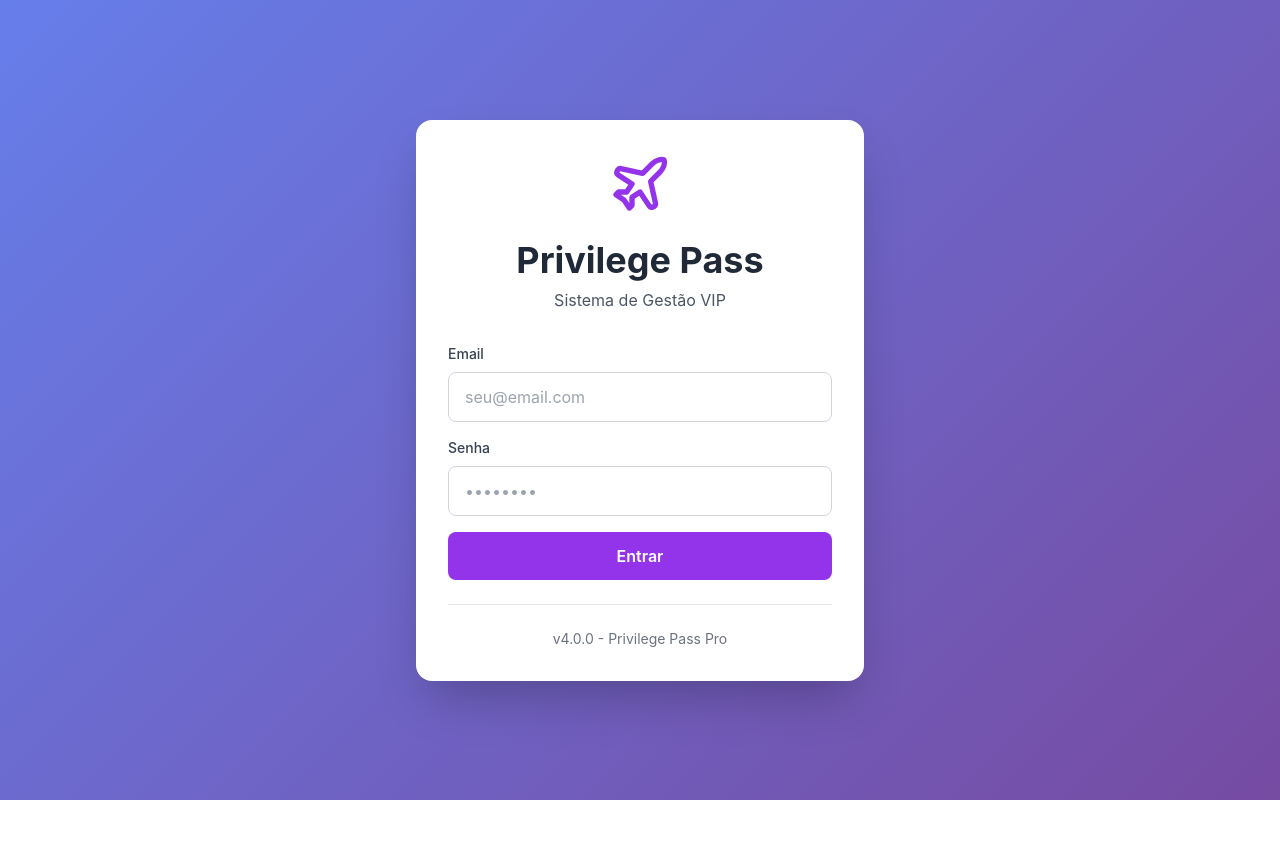
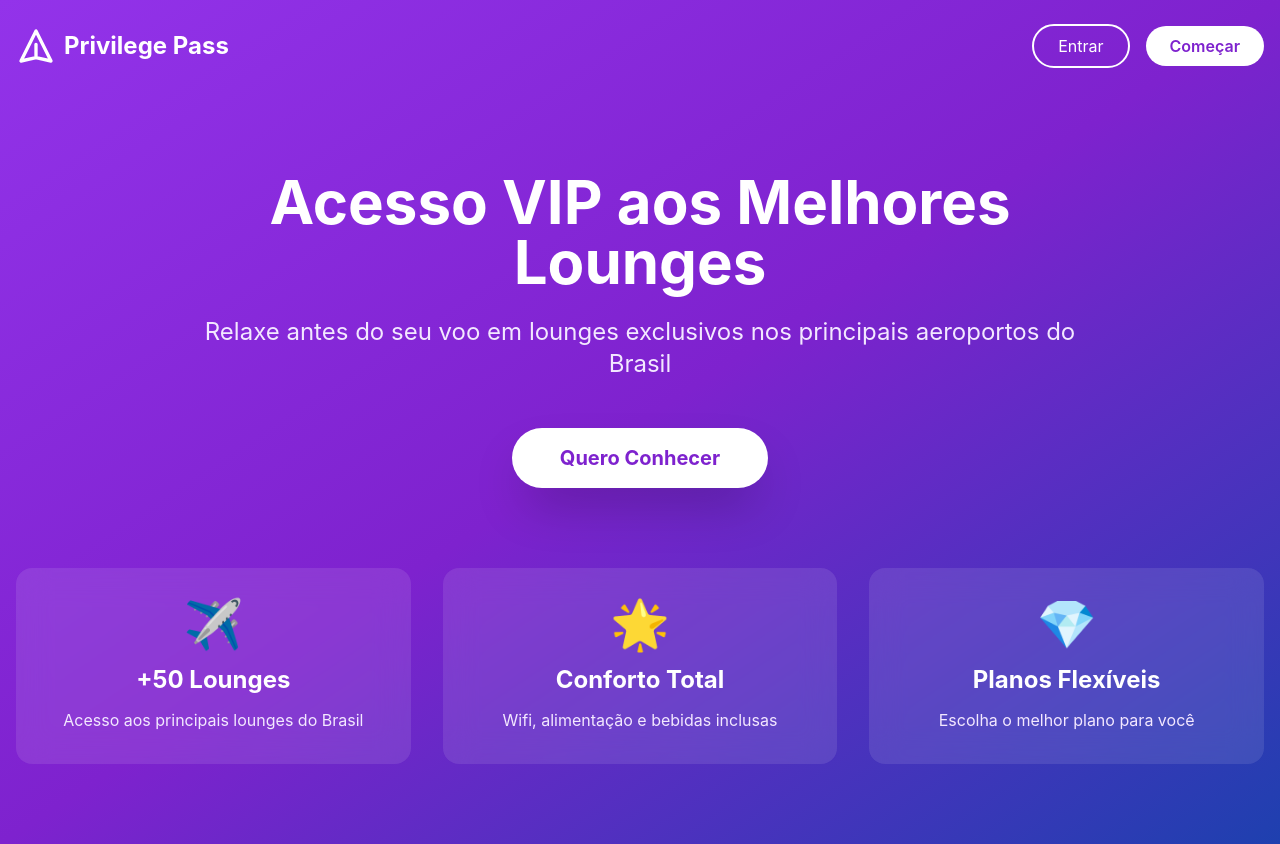
Before and after one commit to privipass-oss/Privi_pass, a React (Vite) app: page / in a window 1280 px wide. Before the commit the page ends 800 px from the top, so only its background shows below. Built offline with nearby package versions, Linux system fonts and the light colour scheme; no server answers.

Commit message:
Update App.tsx

```diff
--- a/src/App.tsx
+++ b/src/App.tsx
@@ -1,320 +1,249 @@
-import { useState, useEffect } from 'react'
-import { supabase } from './lib/supabase'
-import { Plane, Users, Package, TrendingUp, LogOut, Menu, X } from 'lucide-react'
+import { useState, useEffect } from 'react';
+import { supabase } from './lib/supabase';
+import { LogOut, Menu, X, User } from 'lucide-react';
 
-type Screen = 'login' | 'dashboard' | 'clientes' | 'parceiros' | 'produtos'
-
-interface User {
-  id: string
-  email: string
-  role: string
+// Importar tipos
+interface Customer {
+  id: string;
+  name: string;
+  email: string;
+  phone: string;
+  cpf: string;
+  membership_type: string;
+  status: string;
+  created_at: string;
 }
 
+interface Partner {
+  id: string;
+  name: string;
+  airport_code: string;
+  terminal: string;
+  location: string;
+  type: string;
+  status: string;
+}
+
+type UserRole = 'admin' | 'customer' | 'partner';
+type Screen = 'landing' | 'login' | 'register' | 'dashboard' | 'client' | 'partner' | 'members' | 'partners' | 'products' | 'settings';
+
 function App() {
-  const [screen, setScreen] = useState<Screen>('login')
-  const [user, setUser] = useState<User | null>(null)
-  const [email, setEmail] = useState('')
-  const [password, setPassword] = useState('')
-  const [loading, setLoading] = useState(false)
-  const [menuOpen, setMenuOpen] = useState(false)
+  const [currentScreen, setCurrentScreen] = useState<Screen>('landing');
+  const [user, setUser] = useState<any>(null);
+  const [userRole, setUserRole] = useState<UserRole | null>(null);
+  const [loading, setLoading] = useState(true);
+  const [menuOpen, setMenuOpen] = useState(false);
 
   useEffect(() => {
-    checkSession()
-  }, [])
+    checkUser();
+  }, []);
 
-  const checkSession = async () => {
-    const { data: { session } } = await supabase.auth.getSession()
+  const checkUser = async () => {
+    try {
+      const { data: { session } } = await supabase.auth.getSession();
+
       if (session?.user) {
-      setUser({
-        id: session.user.id,
-        email: session.user.email || '',
-        role: 'admin'
-      })
-      setScreen('dashboard')
+        setUser(session.user);
+        // Determinar role do usuário
+        const email = session.user.email || '';
+        if (email.includes('admin') || email.includes('@privilegepass.com')) {
+          setUserRole('admin');
+          setCurrentScreen('dashboard');
+        } else {
+          setUserRole('customer');
+          setCurrentScreen('client');
         }
+      } else {
+        setCurrentScreen('landing');
+      }
+    } catch (error) {
+      console.error('Erro ao verificar sessão:', error);
+    } finally {
+      setLoading(false);
+    }
+  };
+
+  const handleLogout = async () => {
+    await supabase.auth.signOut();
+    setUser(null);
+    setUserRole(null);
+    setCurrentScreen('landing');
+    setMenuOpen(false);
+  };
+
+  if (loading) {
+    return (
+      <div className="min-h-screen flex items-center justify-center bg-gradient-to-br from-purple-600 to-blue-500">
+        <div className="text-center">
+          <div className="animate-spin rounded-full h-16 w-16 border-t-4 border-white mx-auto mb-4"></div>
+          <p className="text-white text-lg">Carregando...</p>
+        </div>
+      </div>
+    );
   }
 
-  const handleLogin = async (e: React.FormEvent) => {
-    e.preventDefault()
-    setLoading(true)
+  // LANDING PAGE
+  if (currentScreen === 'landing') {
+    return (
+      <div className="min-h-screen bg-gradient-to-br from-purple-600 via-purple-700 to-blue-800">
+        <header className="container mx-auto px-4 py-6">
+          <div className="flex justify-between items-center">
+            <div className="flex items-center space-x-2">
+              <svg className="w-10 h-10 text-white" fill="none" stroke="currentColor" viewBox="0 0 24 24">
+                <path strokeLinecap="round" strokeLinejoin="round" strokeWidth={2} d="M12 19l9 2-9-18-9 18 9-2zm0 0v-8" />
+              </svg>
+              <span className="text-2xl font-bold text-white">Privilege Pass</span>
+            </div>
+            <div className="space-x-4">
+              <button
+                onClick={() => setCurrentScreen('login')}
+                className="px-6 py-2 text-white border-2 border-white rounded-full hover:bg-white hover:text-purple-700 transition"
+              >
+                Entrar
+              </button>
+              <button
+                onClick={() => setCurrentScreen('register')}
+                className="px-6 py-2 bg-white text-purple-700 rounded-full hover:bg-purple-100 transition font-semibold"
+              >
+                Começar
+              </button>
+            </div>
+          </div>
+        </header>
 
-    try {
-      const { data, error } = await supabase.auth.signInWithPassword({
-        email,
-        password
-      })
+        <main className="container mx-auto px-4 py-20">
+          <div className="text-center max-w-4xl mx-auto">
+            <h1 className="text-6xl font-bold text-white mb-6">
+              Acesso VIP aos Melhores Lounges
+            </h1>
+            <p className="text-2xl text-purple-100 mb-12">
+              Relaxe antes do seu voo em lounges exclusivos nos principais aeroportos do Brasil
+            </p>
+            <button
+              onClick={() => setCurrentScreen('register')}
+              className="px-12 py-4 bg-white text-purple-700 text-xl rounded-full hover:bg-purple-100 transition font-bold shadow-2xl"
+            >
+              Quero Conhecer
+            </button>
+          </div>
 
-      if (error) throw error
-
-      if (data.user) {
-        setUser({
-          id: data.user.id,
-          email: data.user.email || '',
-          role: 'admin'
-        })
-        setScreen('dashboard')
-      }
-    } catch (error: any) {
-      alert('Erro ao fazer login: ' + error.message)
-    } finally {
-      setLoading(false)
-    }
+          <div className="grid grid-cols-1 md:grid-cols-3 gap-8 mt-20">
+            <div className="bg-white/10 backdrop-blur-lg rounded-2xl p-8 text-center">
+              <div className="text-5xl mb-4">✈️</div>
+              <h3 className="text-2xl font-bold text-white mb-3">+50 Lounges</h3>
+              <p className="text-purple-100">Acesso aos principais lounges do Brasil</p>
+            </div>
+            <div className="bg-white/10 backdrop-blur-lg rounded-2xl p-8 text-center">
+              <div className="text-5xl mb-4">🌟</div>
+              <h3 className="text-2xl font-bold text-white mb-3">Conforto Total</h3>
+              <p className="text-purple-100">Wifi, alimentação e bebidas inclusas</p>
+            </div>
+            <div className="bg-white/10 backdrop-blur-lg rounded-2xl p-8 text-center">
+              <div className="text-5xl mb-4">💎</div>
+              <h3 className="text-2xl font-bold text-white mb-3">Planos Flexíveis</h3>
+              <p className="text-purple-100">Escolha o melhor plano para você</p>
+            </div>
+          </div>
+        </main>
+      </div>
+    );
   }
 
-  const handleLogout = async () => {
-    await supabase.auth.signOut()
-    setUser(null)
-    setScreen('login')
-    setMenuOpen(false)
-  }
-
-  if (screen === 'login') {
+  // LOGIN SCREEN
+  if (currentScreen === 'login') {
     return (
-      <div className="min-h-screen flex items-center justify-center p-4">
+      <div className="min-h-screen flex items-center justify-center bg-gradient-to-br from-purple-600 to-blue-500 p-4">
         <div className="bg-white rounded-2xl shadow-2xl p-8 max-w-md w-full">
-          <div className="flex items-center justify-center mb-6">
-            <Plane className="w-16 h-16 text-purple-600" />
-          </div>
-
-          <h1 className="text-4xl font-bold text-center mb-2 text-gray-800">
-            Privilege Pass
-          </h1>
-
-          <p className="text-center text-gray-600 mb-8">
-            Sistema de Gestão VIP
-          </p>
-
-          <form onSubmit={handleLogin} className="space-y-4">
+          <h2 className="text-3xl font-bold text-gray-800 mb-6 text-center">Bem-vindo de volta</h2>
+          <form className="space-y-4">
             <div>
-              <label className="block text-sm font-medium text-gray-700 mb-2">
-                Email
-              </label>
+              <label className="block text-sm font-medium text-gray-700 mb-2">Email</label>
               <input
                 type="email"
-                value={email}
-                onChange={(e) => setEmail(e.target.value)}
                 className="w-full px-4 py-3 border border-gray-300 rounded-lg focus:ring-2 focus:ring-purple-600 focus:border-transparent"
                 placeholder="seu@email.com"
-                required
               />
             </div>
-
             <div>
-              <label className="block text-sm font-medium text-gray-700 mb-2">
-                Senha
-              </label>
+              <label className="block text-sm font-medium text-gray-700 mb-2">Senha</label>
               <input
                 type="password"
-                value={password}
-                onChange={(e) => setPassword(e.target.value)}
                 className="w-full px-4 py-3 border border-gray-300 rounded-lg focus:ring-2 focus:ring-purple-600 focus:border-transparent"
                 placeholder="••••••••"
-                required
               />
             </div>
-
             <button
               type="submit"
-              disabled={loading}
-              className="w-full bg-purple-600 text-white py-3 rounded-lg font-semibold hover:bg-purple-700 transition disabled:opacity-50"
+              className="w-full bg-purple-600 text-white py-3 rounded-lg font-semibold hover:bg-purple-700 transition"
             >
-              {loading ? 'Entrando...' : 'Entrar'}
+              Entrar
             </button>
           </form>
-
-          <div className="mt-6 pt-6 border-t border-gray-200">
-            <p className="text-sm text-center text-gray-500">
-              v4.0.0 - Privilege Pass Pro
-            </p>
-          </div>
-        </div>
-      </div>
-    )
-  }
-
-  return (
-    <div className="min-h-screen bg-gray-50">
-      {/* Header */}
-      <header className="bg-white shadow-sm sticky top-0 z-50">
-        <div className="max-w-7xl mx-auto px-4 sm:px-6 lg:px-8">
-          <div className="flex justify-between items-center h-16">
-            <div className="flex items-center space-x-3">
-              <Plane className="w-8 h-8 text-purple-600" />
-              <h1 className="text-xl font-bold text-gray-900">Privilege Pass</h1>
-            </div>
-
-            {/* Desktop Menu */}
-            <nav className="hidden md:flex space-x-4">
+          <div className="mt-6 text-center">
             <button
-                onClick={() => setScreen('dashboard')}
-                className={`px-4 py-2 rounded-lg font-medium transition ${
-                  screen === 'dashboard'
-                    ? 'bg-purple-100 text-purple-700'
-                    : 'text-gray-600 hover:bg-gray-100'
-                }`}
+              onClick={() => setCurrentScreen('landing')}
+              className="text-purple-600 hover:text-purple-700"
             >
-                Dashboard
-              </button>
-              <button
-                onClick={() => setScreen('clientes')}
-                className={`px-4 py-2 rounded-lg font-medium transition ${
-                  screen === 'clientes'
-                    ? 'bg-purple-100 text-purple-700'
-                    : 'text-gray-600 hover:bg-gray-100'
-                }`}
-              >
-                Clientes
-              </button>
-              <button
-                onClick={() => setScreen('parceiros')}
-                className={`px-4 py-2 rounded-lg font-medium transition ${
-                  screen === 'parceiros'
-                    ? 'bg-purple-100 text-purple-700'
-                    : 'text-gray-600 hover:bg-gray-100'
-                }`}
-              >
-                Parceiros
-              </button>
-              <button
-                onClick={() => setScreen('produtos')}
-                className={`px-4 py-2 rounded-lg font-medium transition ${
-                  screen === 'produtos'
-                    ? 'bg-purple-100 text-purple-700'
-                    : 'text-gray-600 hover:bg-gray-100'
-                }`}
-              >
-                Produtos
-              </button>
-            </nav>
-
-            <div className="flex items-center space-x-4">
-              <span className="hidden md:block text-sm text-gray-600">
-                {user?.email}
-              </span>
-              <button
-                onClick={handleLogout}
-                className="hidden md:flex items-center space-x-2 px-4 py-2 text-red-600 hover:bg-red-50 rounded-lg transition"
-              >
-                <LogOut className="w-4 h-4" />
-                <span>Sair</span>
-              </button>
-
-              {/* Mobile menu button */}
-              <button
-                onClick={() => setMenuOpen(!menuOpen)}
-                className="md:hidden p-2 rounded-lg hover:bg-gray-100"
-              >
-                {menuOpen ? <X className="w-6 h-6" /> : <Menu className="w-6 h-6" />}
+              Voltar
             </button>
           </div>
         </div>
       </div>
+    );
+  }
 
-        {/* Mobile Menu */}
-        {menuOpen && (
-          <div className="md:hidden border-t border-gray-200 bg-white">
-            <div className="px-4 py-2 space-y-1">
-              <button
-                onClick={() => { setScreen('dashboard'); setMenuOpen(false) }}
-                className="w-full text-left px-4 py-2 rounded-lg hover:bg-gray-100"
-              >
-                Dashboard
-              </button>
-              <button
-                onClick={() => { setScreen('clientes'); setMenuOpen(false) }}
-                className="w-full text-left px-4 py-2 rounded-lg hover:bg-gray-100"
-              >
-                Clientes
-              </button>
-              <button
-                onClick={() => { setScreen('parceiros'); setMenuOpen(false) }}
-                className="w-full text-left px-4 py-2 rounded-lg hover:bg-gray-100"
-              >
-                Parceiros
-              </button>
-              <button
-                onClick={() => { setScreen('produtos'); setMenuOpen(false) }}
-                className="w-full text-left px-4 py-2 rounded-lg hover:bg-gray-100"
-              >
-                Produtos
-              </button>
+  // DASHBOARD (ADMIN)
+  if (currentScreen === 'dashboard' && userRole === 'admin') {
+    return (
+      <div className="min-h-screen bg-gray-50">
+        <header className="bg-white shadow-sm">
+          <div className="max-w-7xl mx-auto px-4 py-4 flex justify-between items-center">
+            <h1 className="text-2xl font-bold text-gray-800">Privilege Pass - Admin</h1>
             <button
               onClick={handleLogout}
-                className="w-full text-left px-4 py-2 text-red-600 rounded-lg hover:bg-red-50"
+              className="flex items-center space-x-2 px-4 py-2 text-red-600 hover:bg-red-50 rounded-lg"
             >
-                Sair
+              <LogOut className="w-5 h-5" />
+              <span>Sair</span>
+            </button>
+          </div>
+        </header>
+
+        <main className="max-w-7xl mx-auto px-4 py-8">
+          <h2 className="text-3xl font-bold text-gray-900 mb-8">Dashboard</h2>
+
+          <div className="grid grid-cols-1 md:grid-cols-3 gap-6">
+            <div className="bg-white p-6 rounded-xl shadow-sm">
+              <h3 className="text-lg font-semibold text-gray-700 mb-2">Total de Clientes</h3>
+              <p className="text-4xl font-bold text-purple-600">247</p>
+            </div>
+            <div className="bg-white p-6 rounded-xl shadow-sm">
+              <h3 className="text-lg font-semibold text-gray-700 mb-2">Parceiros Ativos</h3>
+              <p className="text-4xl font-bold text-green-600">89</p>
+            </div>
+            <div className="bg-white p-6 rounded-xl shadow-sm">
+              <h3 className="text-lg font-semibold text-gray-700 mb-2">Vendas do Mês</h3>
+              <p className="text-4xl font-bold text-blue-600">R$ 124k</p>
+            </div>
+          </div>
+        </main>
+      </div>
+    );
+  }
+
+  return (
+    <div className="min-h-screen bg-gray-50 flex items-center justify-center">
+      <div className="text-center">
+        <h2 className="text-2xl font-bold text-gray-800 mb-4">Área em Desenvolvimento</h2>
+        <button
+          onClick={handleLogout}
+          className="px-6 py-2 bg-purple-600 text-white rounded-lg hover:bg-purple-700"
+        >
+          Voltar ao Início
         </button>
       </div>
     </div>
-        )}
-      </header>
-
-      {/* Content */}
-      <main className="max-w-7xl mx-auto px-4 sm:px-6 lg:px-8 py-8">
-        {screen === 'dashboard' && (
-          <div>
-            <h2 className="text-3xl font-bold text-gray-900 mb-8">Dashboard</h2>
-
-            <div className="grid grid-cols-1 md:grid-cols-3 gap-6">
-              <div className="bg-white p-6 rounded-xl shadow-sm border border-gray-200">
-                <div className="flex items-center justify-between mb-4">
-                  <Users className="w-10 h-10 text-blue-600" />
-                  <span className="text-3xl font-bold text-gray-900">0</span>
-                </div>
-                <h3 className="text-lg font-semibold text-gray-700">Clientes</h3>
-                <p className="text-sm text-gray-500">Total de membros</p>
-              </div>
-
-              <div className="bg-white p-6 rounded-xl shadow-sm border border-gray-200">
-                <div className="flex items-center justify-between mb-4">
-                  <Package className="w-10 h-10 text-green-600" />
-                  <span className="text-3xl font-bold text-gray-900">0</span>
-                </div>
-                <h3 className="text-lg font-semibold text-gray-700">Parceiros</h3>
-                <p className="text-sm text-gray-500">Lounges ativos</p>
-              </div>
-
-              <div className="bg-white p-6 rounded-xl shadow-sm border border-gray-200">
-                <div className="flex items-center justify-between mb-4">
-                  <TrendingUp className="w-10 h-10 text-purple-600" />
-                  <span className="text-3xl font-bold text-gray-900">R$ 0</span>
-                </div>
-                <h3 className="text-lg font-semibold text-gray-700">Vendas</h3>
-                <p className="text-sm text-gray-500">Total do mês</p>
-              </div>
-            </div>
-          </div>
-        )}
-
-        {screen === 'clientes' && (
-          <div>
-            <h2 className="text-3xl font-bold text-gray-900 mb-8">Gestão de Clientes</h2>
-            <div className="bg-white p-8 rounded-xl shadow-sm border border-gray-200">
-              <p className="text-gray-600">Sistema de clientes em desenvolvimento...</p>
-            </div>
-          </div>
-        )}
-
-        {screen === 'parceiros' && (
-          <div>
-            <h2 className="text-3xl font-bold text-gray-900 mb-8">Gestão de Parceiros</h2>
-            <div className="bg-white p-8 rounded-xl shadow-sm border border-gray-200">
-              <p className="text-gray-600">Sistema de parceiros em desenvolvimento...</p>
-            </div>
-          </div>
-        )}
-
-        {screen === 'produtos' && (
-          <div>
-            <h2 className="text-3xl font-bold text-gray-900 mb-8">Gestão de Produtos</h2>
-            <div className="bg-white p-8 rounded-xl shadow-sm border border-gray-200">
-              <p className="text-gray-600">Sistema de produtos em desenvolvimento...</p>
-            </div>
-          </div>
-        )}
-      </main>
-    </div>
-  )
+  );
 }
 
-export default App
+export default App;
```
Lines whose indentation alone changed are shown as unchanged.
